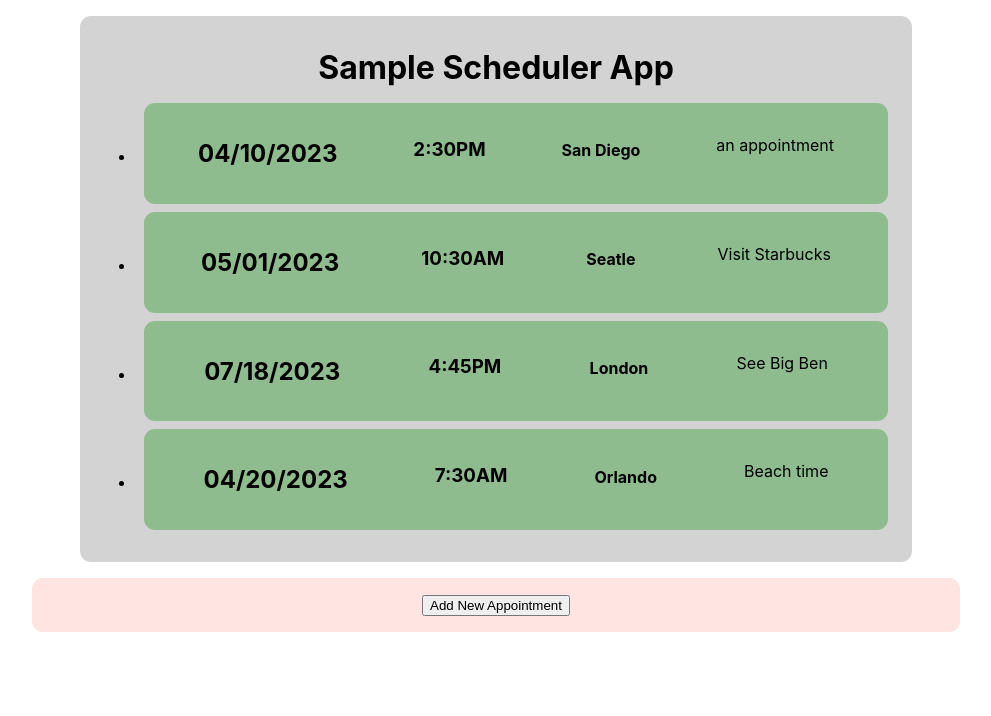
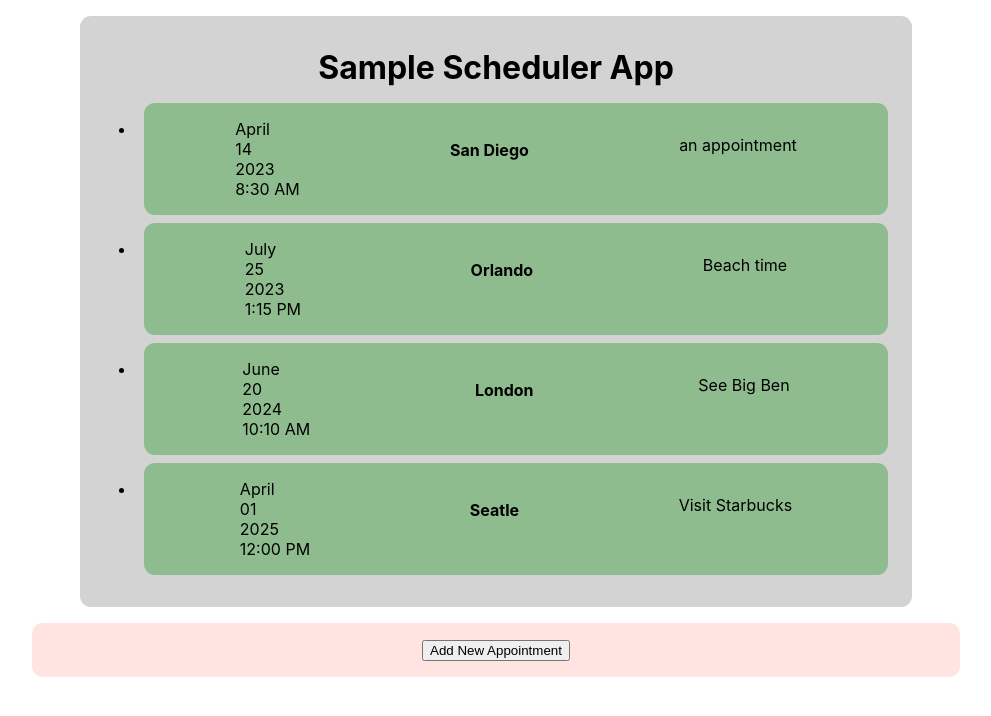
Before and after one commit to RAWoiwode/movemedical-app, a React (Create React App) app: page / in a window 1280 px wide. Shown: the top 716 px of the page, without its empty margins (144-1135 px from the left). Built offline with nearby package versions, Linux system fonts and the light colour scheme.

Commit message:
Fixing dateTime issue, and making sure new appointments are displaying when added

```diff
--- a/src/App.js
+++ b/src/App.js
@@ -7,29 +7,25 @@ import getRandomArbitrary from "./utility/Utility";
 const DUMMY_APPOINTMENTS = [
   {
     id: getRandomArbitrary(),
-    date: new Date(2023, 3, 10),
-    time: "2:30PM",
+    dateTime: new Date(2023, 3, 14, 8, 30),
     location: "San Diego",
     description: "an appointment",
   },
   {
     id: getRandomArbitrary(),
-    date: new Date(2023, 4, 1),
-    time: "10:30AM",
+    dateTime: new Date("2025-04-01T12:00:00"),
     location: "Seatle",
     description: "Visit Starbucks",
   },
   {
     id: getRandomArbitrary(),
-    date: new Date(2023, 6, 18),
-    time: "4:45PM",
+    dateTime: new Date("2024-06-20T10:10:00"),
     location: "London",
     description: "See Big Ben",
   },
   {
     id: getRandomArbitrary(),
-    date: new Date(2023, 3, 20),
-    time: "7:30AM",
+    dateTime: new Date("2023-07-25T13:15:00"),
     location: "Orlando",
     description: "Beach time",
   },
--- a/src/components/Appointments/Appointment.js
+++ b/src/components/Appointments/Appointment.js
@@ -1,18 +1,12 @@
 import "./Appointment.css";
+import AppointmentDateTime from "./AppointmentDateTime";
 
 const Appointment = (props) => {
   // TODO: Possibly extract a DateTime component to make this sleeker
   return (
     <li key={props.id}>
       <div className="appointment">
-        <h2>
-          {props.date.toLocaleString("en-US", {
-            month: "2-digit",
-            day: "2-digit",
-            year: "numeric",
-          })}
-        </h2>
-        <h3>{props.time}</h3>
+        <AppointmentDateTime dateTime={props.dateTime} />
         <h4>{props.location}</h4>
         <p>{props.description}</p>
       </div>
--- /dev/null
+++ b/src/components/Appointments/AppointmentDateTime.js
@@ -0,0 +1,18 @@
+const AppointmentDateTime = (props) => {
+  const month = props.dateTime.toLocaleString("en-US", { month: "long" });
+  const day = props.dateTime.toLocaleString("en-US", { day: "2-digit" });
+  const year = props.dateTime.getFullYear();
+  const time = props.dateTime.toLocaleTimeString("en-US", {
+    timeStyle: "short",
+  });
+  return (
+    <div>
+      <div>{month}</div>
+      <div>{day}</div>
+      <div>{year}</div>
+      <div>{time}</div>
+    </div>
+  );
+};
+
+export default AppointmentDateTime;
--- a/src/components/Appointments/AppointmentList.js
+++ b/src/components/Appointments/AppointmentList.js
@@ -5,13 +5,15 @@ const AppointmentList = (props) => {
     return <h2>No upcoming appointments</h2>;
   }
 
+  // Sorting appointments from closest dateTime to farthest dateTime
+  props.items.sort((a, b) => a.dateTime - b.dateTime);
+
   return (
     <ul>
       {props.items.map((item) => (
         <Appointment
           key={item.id}
-          date={item.date}
-          time={item.time}
+          dateTime={item.dateTime}
           location={item.location}
           description={item.description}
         />
```
